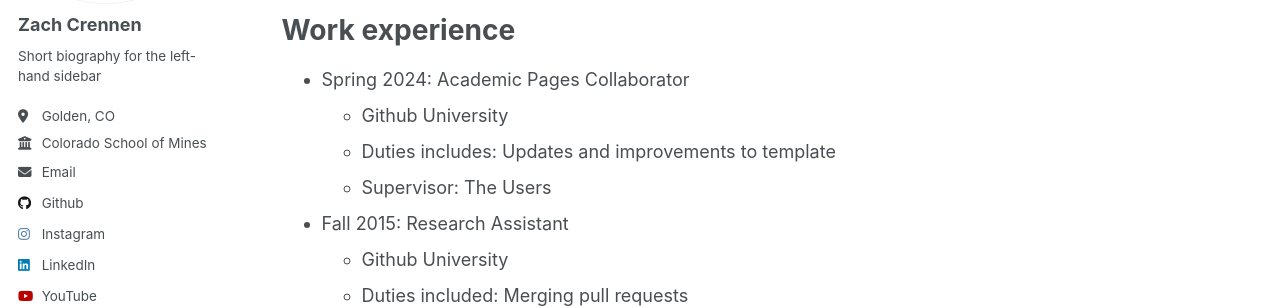
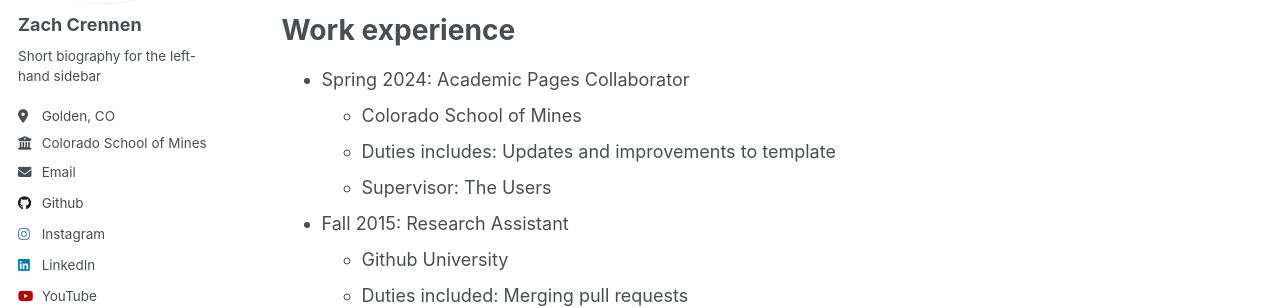
Before and after one commit to zcrennen/zcrennen.github.io, a Jekyll site: the page built from _pages/cv.md, in a window 1280 px wide and 900 px high. Shown: the part 236-544 px from the top of the window. Built offline with Jekyll 4.4.1, drawn with Linux system fonts in a browser that asks for light colours.

```diff
--- a/_pages/cv.md
+++ b/_pages/cv.md
@@ -16,7 +16,7 @@ Colorado School of Mines
 Work experience
 ======
 * Spring 2024: Academic Pages Collaborator
-  * Github University
+  * Colorado School of Mines
   * Duties includes: Updates and improvements to template
   * Supervisor: The Users
 
```
Also changed, not shown: _teaching/2014-spring-teaching-1.md (+1 -1 lines).
